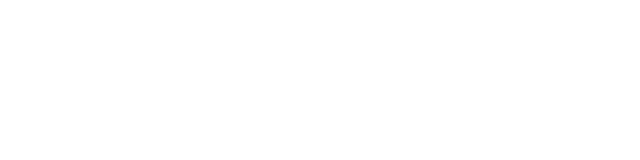
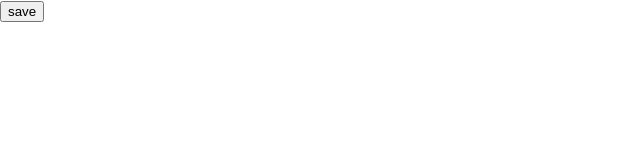
Before and after one commit to Mancefas/PDF-proforma, a React (Create React App) app: page / in a window 1280 px wide. Shown: the top 160 px of the page, without its empty margins (0-640 px from the left). Built offline with nearby package versions, Linux system fonts and the light colour scheme.

Commit message:
added jsPDF dependency to make PDF document

```diff
--- a/package.json
+++ b/package.json
@@ -10,6 +10,7 @@
     "@types/node": "^16.11.39",
     "@types/react": "^18.0.12",
     "@types/react-dom": "^18.0.5",
+    "jspdf": "^2.5.1",
     "react": "^18.1.0",
     "react-dom": "^18.1.0",
     "react-scripts": "5.0.1",
--- a/src/App.tsx
+++ b/src/App.tsx
@@ -1,7 +1,23 @@
 import "./App.css";
+import ReactDOMServer from "react-dom/server";
+import jsPDF from "jspdf";
+const doc = new jsPDF();
+const Foo = <b>foo</b>;
 
 function App() {
-  return <div className="App"></div>;
+  const save = () => {
+    doc.html(ReactDOMServer.renderToStaticMarkup(Foo), {
+      callback: () => {
+        doc.save("myDocument.pdf");
+      },
+    });
+  };
+
+  return (
+    <div>
+      <button onClick={save}>save</button>
+    </div>
+  );
 }
 
 export default App;
```
Also changed, not shown: 1 other file (tests, documents, lock files or other folders).
